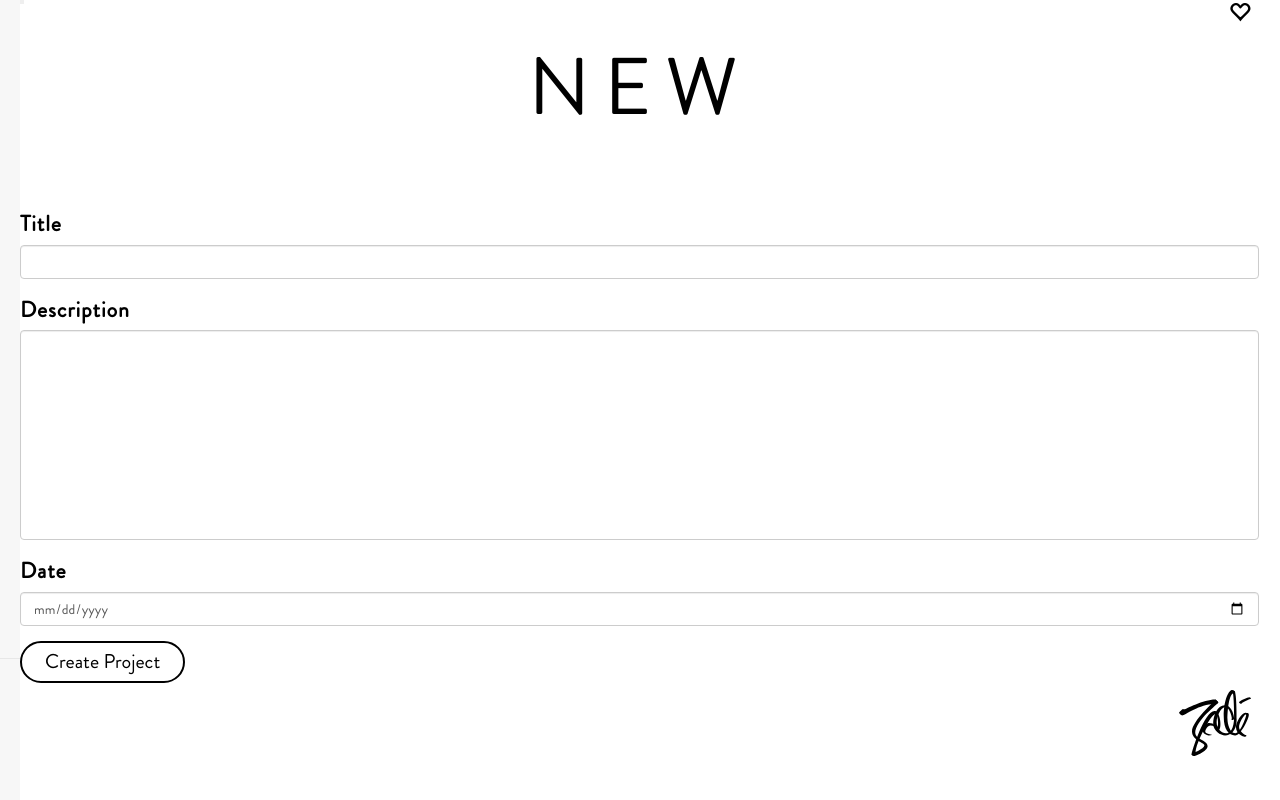
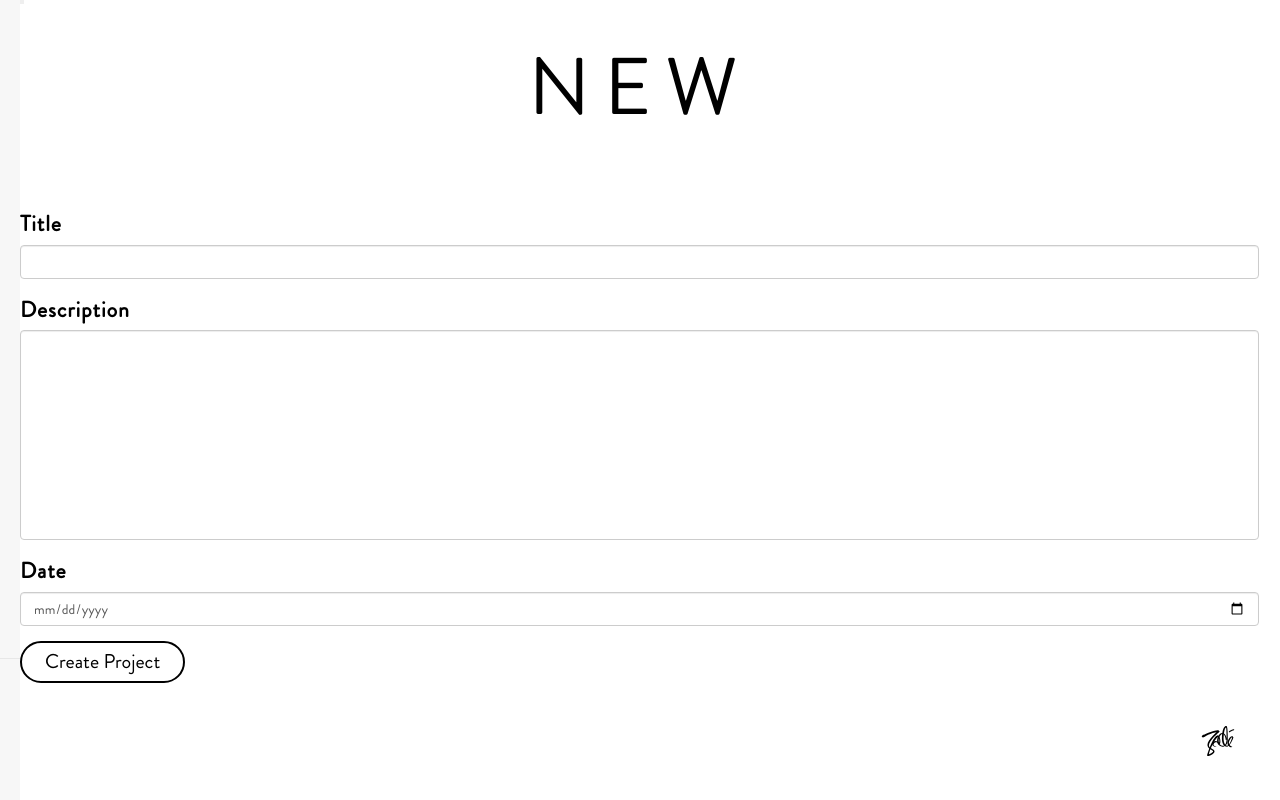
Before and after one commit to zademoore/zademoore, a Rails app: page /prjcts/new in a window 1280 px wide. Run offline with Rails 7, Linux system fonts and the light colour scheme; style sheets or scripts are compiled from the project's sources; some libraries are stand-ins or nearby versions.

Commit message:
logo div/styling

```diff
--- a/app/assets/stylesheets/alpha.scss
+++ b/app/assets/stylesheets/alpha.scss
@@ -13,12 +13,20 @@ $black: #000;
     outline: 0;
 }
 
-svg#Zadé,
-.like {
+.logo {
     position: fixed;
     bottom: 2em;
     right: 1.3em;
-    height: 3em;
+    height: 4em;
+    width: 3em;
+    text-align: center;
+}
+
+svg#Zadé {
+    position: absolute;
+    bottom: 0;
+    left: 50%;
+    transform: translate(-50%, -0%);
 }
 
 .clearfix:after {
--- a/app/views/layouts/application.html.erb
+++ b/app/views/layouts/application.html.erb
@@ -13,10 +13,12 @@
   	<div class="rapper">
     	<%= yield %>
     </div>
-    <% if controller.controller_name == "prjcts" %>
-    	<span class="glyphicon glyphicon-heart-empty like"></span>
-    <% end %>
-    <%= logo'Zadé-00' %>
+    <div class="logo">
+	    <% if controller.controller_name == "prjcts" && controller.action_name == "show" %>
+	    	<span class="glyphicon glyphicon-heart-empty like"></span>
+	    <% end %>
+	    <%= logo'Zadé-00' %>
+    </div>
   </body>
 
 	<script>
```
